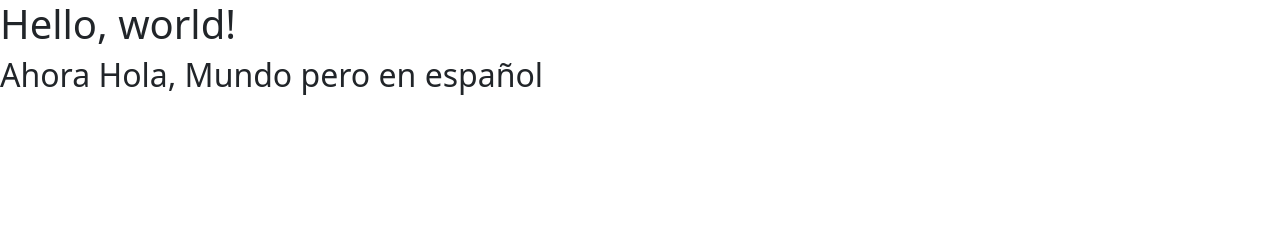
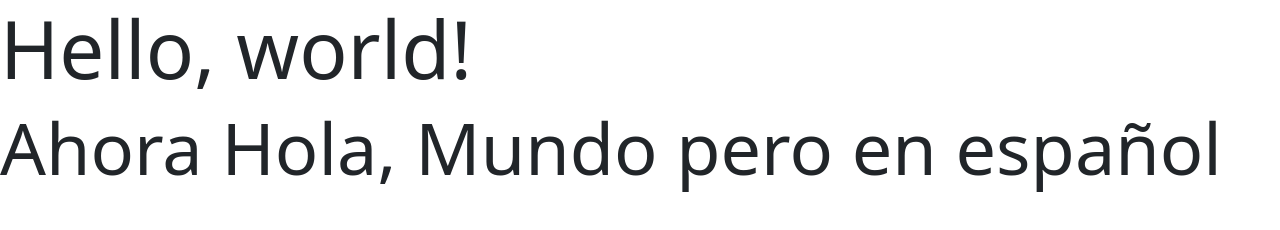
Before and after one commit to CursoEGG001/guia17, a plain HTML site: page ejercicio10/public_html/index.html in a window 1280 px wide. Drawn offline with nearby package versions, Linux system fonts and the light colour scheme.

Commit message:
Ahora vamos a utilizar Bootstrap. Deberemos crear una página que tenga un encabezado H1 con un párrafo y un encabezado H2 con un párrafo. Tenemos que lograr que se vean con los estilos de Bootstrap. (Usando Display de Bootstrap)

```diff
--- a/ejercicio10/public_html/index.html
+++ b/ejercicio10/public_html/index.html
@@ -11,8 +11,8 @@ Click nbfs://nbhost/SystemFileSystem/Templates/Other/html.html to edit this temp
     <link href="https://cdn.jsdelivr.net/npm/bootstrap@5.3.1/dist/css/bootstrap.min.css" rel="stylesheet" integrity="sha384-4bw+/aepP/YC94hEpVNVgiZdgIC5+VKNBQNGCHeKRQN+PtmoHDEXuppvnDJzQIu9" crossorigin="anonymous">
   </head>
   <body>
-    <h1>Hello, world!</h1>
-    <h2>Ahora Hola, Mundo pero en español</h2>
+    <h1  class="display-1">Hello, world!</h1>
+    <h2 class="display-2">Ahora Hola, Mundo pero en español</h2>
     <script src="https://cdn.jsdelivr.net/npm/bootstrap@5.3.1/dist/js/bootstrap.bundle.min.js" integrity="sha384-HwwvtgBNo3bZJJLYd8oVXjrBZt8cqVSpeBNS5n7C8IVInixGAoxmnlMuBnhbgrkm" crossorigin="anonymous"></script>
   </body>
 </html>
```
